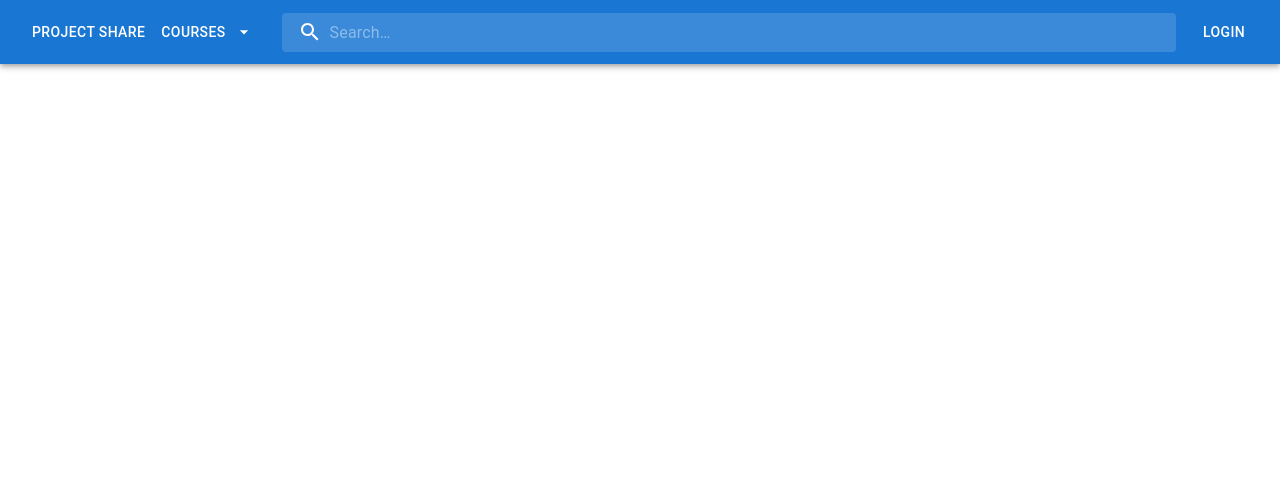
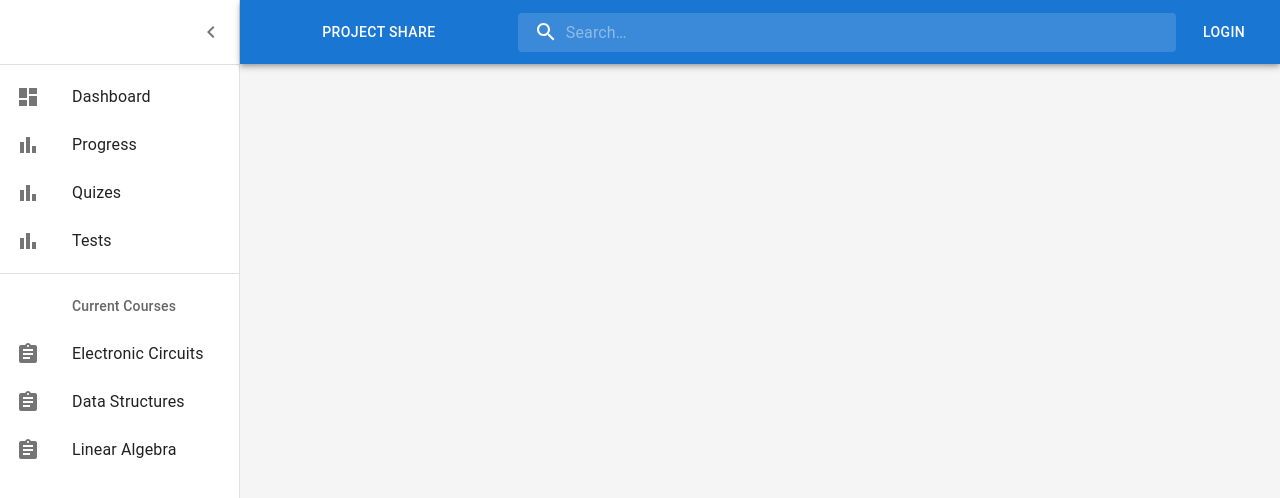
Before and after one commit to ieee-utd/project-share, a React (Create React App) app: page / in a window 1280 px wide. Shown: the top 498 px of the page. Built offline with nearby package versions, Linux system fonts and the light colour scheme.

Commit message:
navbar into dashboard

```diff
--- a/src/App.js
+++ b/src/App.js
@@ -1,4 +1,5 @@
 import './App.css';
+import Dashboard from './Pages/Dashboard';
 import NavBar from './Components/NavBar';
 import SignInSide from './Pages/LoginPg';
 import {
@@ -11,7 +12,7 @@ function App() {
   return (
     <Router>
       <Routes>
-        <Route path='' element={<NavBar />} />
+        <Route path='' element={<Dashboard />} />
         <Route path='login' element={<SignInSide />} />
       </Routes>
     </Router>
--- a/src/Components/NavBar.js
+++ b/src/Components/NavBar.js
@@ -4,7 +4,6 @@ import AppBar from '@mui/material/AppBar';
 import Box from '@mui/material/Box';
 import Button from '@mui/material/Button';
 import Toolbar from '@mui/material/Toolbar';
-import Typography from '@mui/material/Typography';
 import InputBase from '@mui/material/InputBase';
 import SearchIcon from '@mui/icons-material/Search';
 import CoursesMenu from './CoursesBtn';
--- /dev/null
+++ b/src/Components/listItems.js
@@ -0,0 +1,61 @@
+import * as React from 'react';
+import ListItem from '@mui/material/ListItem';
+import ListItemIcon from '@mui/material/ListItemIcon';
+import ListItemText from '@mui/material/ListItemText';
+import ListSubheader from '@mui/material/ListSubheader';
+import DashboardIcon from '@mui/icons-material/Dashboard';
+import BarChartIcon from '@mui/icons-material/BarChart';
+import AssignmentIcon from '@mui/icons-material/Assignment';
+
+export const mainListItems = (
+  <div>
+    <ListItem button>
+      <ListItemIcon>
+        <DashboardIcon />
+      </ListItemIcon>
+      <ListItemText primary="Dashboard" />
+    </ListItem>
+    <ListItem button>
+      <ListItemIcon>
+        <BarChartIcon />
+      </ListItemIcon>
+      <ListItemText primary="Progress" />
+    </ListItem>
+    <ListItem button>
+      <ListItemIcon>
+        <BarChartIcon />
+      </ListItemIcon>
+      <ListItemText primary="Quizes" />
+    </ListItem>
+    <ListItem button>
+      <ListItemIcon>
+        <BarChartIcon />
+      </ListItemIcon>
+      <ListItemText primary="Tests" />
+    </ListItem>
+  </div>
+);
+
+export const secondaryListItems = (
+  <div>
+    <ListSubheader inset>Current Courses</ListSubheader>
+    <ListItem button>
+      <ListItemIcon>
+        <AssignmentIcon />
+      </ListItemIcon>
+      <ListItemText primary="Electronic Circuits" />
+    </ListItem>
+    <ListItem button>
+      <ListItemIcon>
+        <AssignmentIcon />
+      </ListItemIcon>
+      <ListItemText primary="Data Structures" />
+    </ListItem>
+    <ListItem button>
+      <ListItemIcon>
+        <AssignmentIcon />
+      </ListItemIcon>
+      <ListItemText primary="Linear Algebra" />
+    </ListItem>
+  </div>
+);
--- /dev/null
+++ b/src/Pages/Dashboard.js
@@ -0,0 +1,202 @@
+import * as React from 'react';
+import { alpha, styled, createTheme, ThemeProvider } from '@mui/material/styles';
+import CssBaseline from '@mui/material/CssBaseline';
+import MuiDrawer from '@mui/material/Drawer';
+import Box from '@mui/material/Box';
+import MuiAppBar from '@mui/material/AppBar';
+import Toolbar from '@mui/material/Toolbar';
+import List from '@mui/material/List';
+import Divider from '@mui/material/Divider';
+import IconButton from '@mui/material/IconButton';
+import Container from '@mui/material/Container';
+import Grid from '@mui/material/Grid';
+import MenuIcon from '@mui/icons-material/Menu';
+import ChevronLeftIcon from '@mui/icons-material/ChevronLeft';
+import Button from '@mui/material/Button';
+import InputBase from '@mui/material/InputBase';
+import SearchIcon from '@mui/icons-material/Search';
+import { mainListItems, secondaryListItems } from '../Components/listItems';
+
+const drawerWidth = 240;
+
+const AppBar = styled(MuiAppBar, {
+  shouldForwardProp: (prop) => prop !== 'open',
+})(({ theme, open }) => ({
+  zIndex: theme.zIndex.drawer + 1,
+  transition: theme.transitions.create(['width', 'margin'], {
+    easing: theme.transitions.easing.sharp,
+    duration: theme.transitions.duration.leavingScreen,
+  }),
+  ...(open && {
+    marginLeft: drawerWidth,
+    width: `calc(100% - ${drawerWidth}px)`,
+    transition: theme.transitions.create(['width', 'margin'], {
+      easing: theme.transitions.easing.sharp,
+      duration: theme.transitions.duration.enteringScreen,
+    }),
+  }),
+}));
+
+const Drawer = styled(MuiDrawer, { shouldForwardProp: (prop) => prop !== 'open' })(
+  ({ theme, open }) => ({
+    '& .MuiDrawer-paper': {
+      position: 'relative',
+      whiteSpace: 'nowrap',
+      width: drawerWidth,
+      transition: theme.transitions.create('width', {
+        easing: theme.transitions.easing.sharp,
+        duration: theme.transitions.duration.enteringScreen,
+      }),
+      boxSizing: 'border-box',
+      ...(!open && {
+        overflowX: 'hidden',
+        transition: theme.transitions.create('width', {
+          easing: theme.transitions.easing.sharp,
+          duration: theme.transitions.duration.leavingScreen,
+        }),
+        width: theme.spacing(7),
+        [theme.breakpoints.up('sm')]: {
+          width: theme.spacing(9),
+        },
+      }),
+    },
+  }),
+);
+
+const Search = styled('div')(({ theme }) => ({
+  position: 'relative',
+  borderRadius: theme.shape.borderRadius,
+  backgroundColor: alpha(theme.palette.common.white, 0.15),
+  '&:hover': {
+    backgroundColor: alpha(theme.palette.common.white, 0.25),
+  },
+  marginRight: theme.spacing(2),
+  marginLeft: 0,
+  width: '100%',
+  [theme.breakpoints.up('sm')]: {
+    marginLeft: theme.spacing(3),
+    width: 'auto',
+  },
+}));
+
+const SearchIconWrapper = styled('div')(({ theme }) => ({
+  padding: theme.spacing(0, 2),
+  height: '100%',
+  position: 'absolute',
+  pointerEvents: 'none',
+  display: 'flex',
+  alignItems: 'center',
+  justifyContent: 'center',
+}));
+
+const StyledInputBase = styled(InputBase)(({ theme }) => ({
+  color: 'inherit',
+  '& .MuiInputBase-input': {
+    padding: theme.spacing(1, 1, 1, 0),
+    // vertical padding + font size from searchIcon
+    paddingLeft: `calc(1em + ${theme.spacing(4)})`,
+    transition: theme.transitions.create('width'),
+    width: '100%',
+    [theme.breakpoints.up('md')]: {
+      width: '20ch',
+    },
+  },
+}));
+
+const mdTheme = createTheme();
+
+function DashboardContent() {
+  const [open, setOpen] = React.useState(true);
+  const toggleDrawer = () => {
+    setOpen(!open);
+  };
+
+  return (
+    <ThemeProvider theme={mdTheme}>
+      <Box sx={{ display: 'flex' }}>
+        <CssBaseline />
+        <AppBar position="absolute" open={open}>
+          <Toolbar
+            sx={{
+              pr: '24px', // keep right padding when drawer closed
+            }}
+          >
+            <IconButton
+              edge="start"
+              color="inherit"
+              aria-label="open drawer"
+              onClick={toggleDrawer}
+              sx={{
+                marginRight: '36px',
+                ...(open && { display: 'none' }),
+              }}
+            >
+              <MenuIcon />
+            </IconButton>
+            <Button
+              component="h1"
+              variant="h6"
+              color="inherit"
+              sx={{ flexGrow: 1 }}
+            >
+              Project Share
+            </Button>
+            <Search sx={{ flexGrow: 5}}>
+              <SearchIconWrapper>
+                <SearchIcon/>
+              </SearchIconWrapper>
+            <StyledInputBase
+              placeholder="Search…"
+              inputProps={{ 'aria-label': 'search' }}
+            />
+            </Search>
+            <Button href='/login' color='inherit'>
+              Login
+            </Button>
+          </Toolbar>
+        </AppBar>
+        <Drawer variant="permanent" open={open}>
+          <Toolbar
+            sx={{
+              display: 'flex',
+              alignItems: 'center',
+              justifyContent: 'flex-end',
+              px: [1],
+            }}
+          >
+            <IconButton onClick={toggleDrawer}>
+              <ChevronLeftIcon />
+            </IconButton>
+          </Toolbar>
+          <Divider />
+            <List>{mainListItems}</List>
+          <Divider />
+            <List>{secondaryListItems}</List>
+        </Drawer>
+        <Box
+          component="main"
+          sx={{
+            backgroundColor: (theme) =>
+              theme.palette.mode === 'light'
+                ? theme.palette.grey[100]
+                : theme.palette.grey[900],
+            flexGrow: 1,
+            height: '100vh',
+            overflow: 'auto',
+          }}
+        >
+          <Toolbar />
+          <Container maxWidth="lg" sx={{ mt: 4, mb: 4 }}>
+            <Grid container spacing={1}>
+
+            </Grid>
+          </Container>
+        </Box>
+      </Box>
+    </ThemeProvider>
+  );
+}
+
+export default function Dashboard() {
+  return <DashboardContent />;
+}
```
